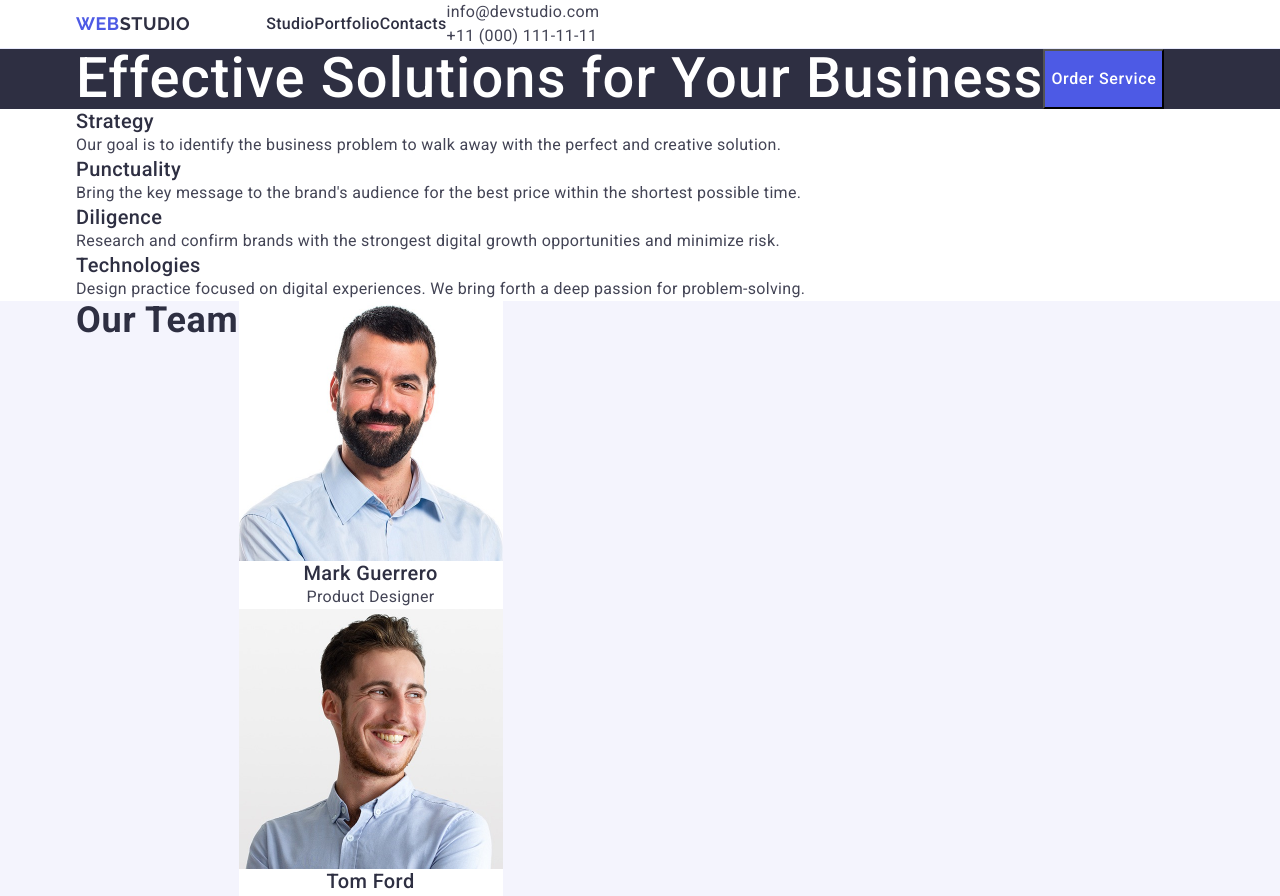
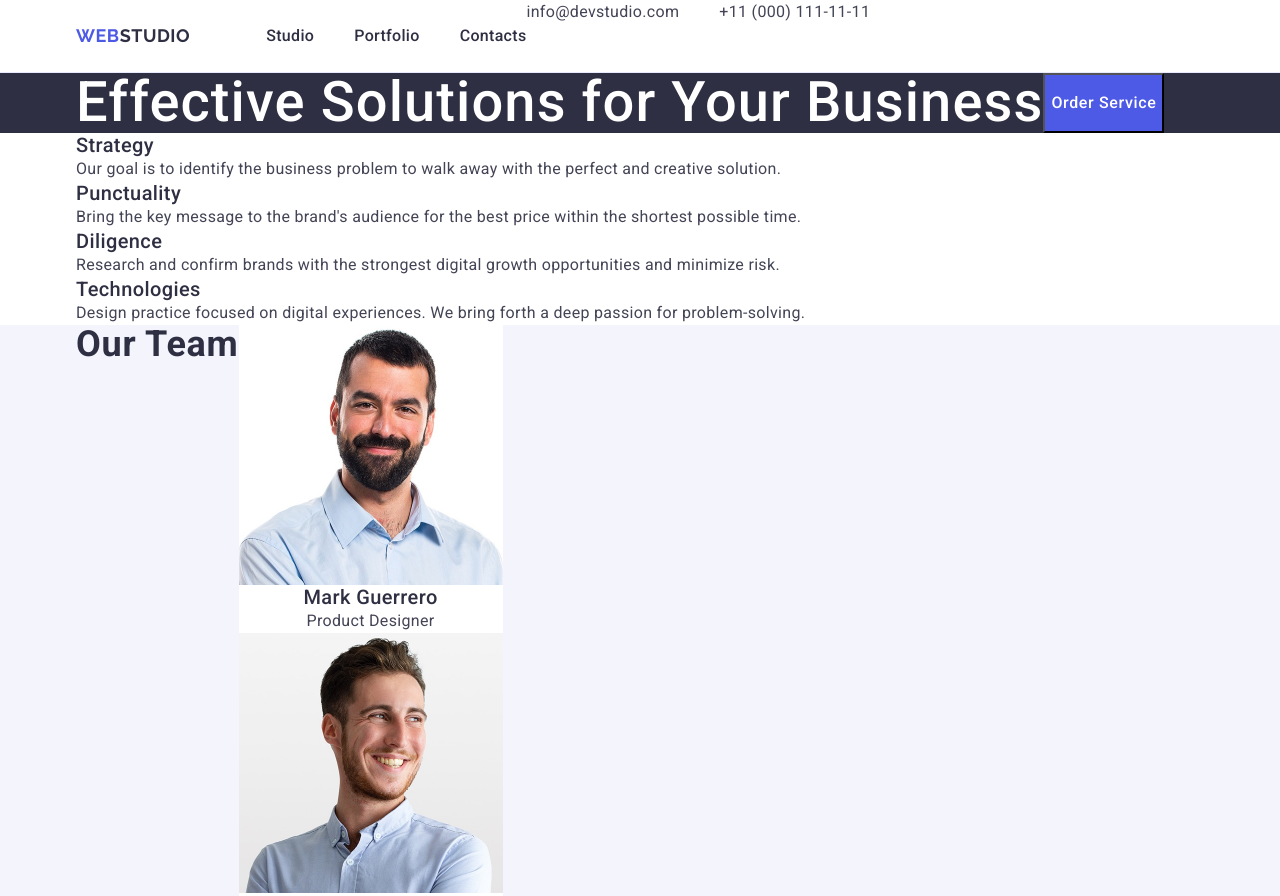
Before and after one commit to Yaremchuk-Sergey/goit-markup-hw-03, a plain HTML site: page index.html in a window 1280 px wide. Shown: the top 896 px of the page. Drawn offline with nearby package versions, Linux system fonts and the light colour scheme.

Commit message:
index.html

```diff
--- a/css/styles.css
+++ b/css/styles.css
@@ -42,11 +42,17 @@ a {
 
 .accent {
   color: #2e2f42;
-  margin-right: 76px;
 }
 
 .site-nav {
   display: flex;
+  gap: 40px;
+  padding: 24px 0;
+}
+
+.site-address {
+  display: flex;
+  gap: 40px;
 }
 
 .logo-web {
@@ -57,6 +63,7 @@ a {
   letter-spacing: 0.03em;
   text-transform: uppercase;
   color: #4d5ae5;
+  margin-right: 76px;
 }
 
 .site-nav .link {
--- a/index.html
+++ b/index.html
@@ -67,7 +67,7 @@
         </nav>
 
         <address class="address">
-          <ul>
+          <ul class="site-address">
             <li>
               <a
                 href="mailto:info@devstudio.com"
```
